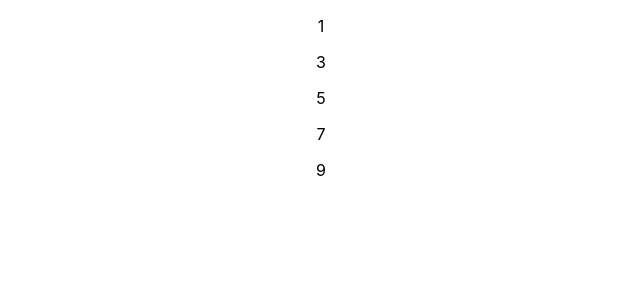
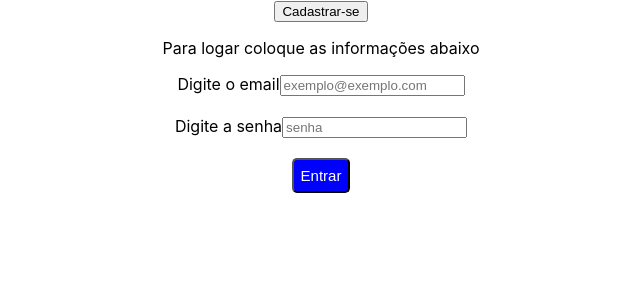
Before and after one commit to adrianojsjr/projeto_integradorUC1, a React (Create React App) app in the folder pi_react/: page / in a window 1280 px wide. Shown: the top 300 px of the page, without its empty margins (319-959 px from the left). Built offline with nearby package versions, Linux system fonts and the light colour scheme.

Commit message:
inicio da tela de  cadastro e login

```diff
--- a/pi_react/src/App.css
+++ b/pi_react/src/App.css
@@ -36,3 +36,11 @@
     transform: rotate(360deg);
   }
 }
+
+.btnEntrar{
+  background-color: blue;
+  color: white;
+  padding: 7px;
+  font-size: 15px;
+  border-radius: 5px;
+}
--- a/pi_react/src/App.js
+++ b/pi_react/src/App.js
@@ -100,27 +100,108 @@ import './App.css';
 //   );
 // }
 
-function App() {
+// function App() {
 
-  //faça uma lista com todos os numeros ate 10, mas exiba apenas os numeros impares
+//   //faça uma lista com todos os numeros ate 10, mas exiba apenas os numeros impares
 
-  let numero = [1, 2, 3, 4, 5, 6, 7, 8, 9, 10];
-  let impar = [];
+//   let numero = [1, 2, 3, 4, 5, 6, 7, 8, 9, 10];
+//   let impar = [];
 
-  for (let i = 0; i < numero.length; i++) { // i começa em 0 e vai até o último índice (numero.length).
-    if (numero[i] % 2 !== 0) {  //verifica se o resto é diferente de 0
-      impar.push(<p>{numero[i]}</p>); //Se for ímpar, adiciona um <p> com o número dentro de impares
-    }
-  }
+//   for (let i = 0; i < numero.length; i++) { // i começa em 0 e vai até o último índice (numero.length).
+//     if (numero[i] % 2 !== 0) {  //verifica se o resto é diferente de 0
+//       impar.push(<p>{numero[i]}</p>); //Se for ímpar, adiciona um <p> com o número dentro de impares
+//     }
+//   }
 
 
 
 
-return (
-  <main className="App">
-    {impar}
-  </main>
-);
+// return (
+//   <main className="App">
+//     {impar}
+//   </main>
+// );
+
+// }
+
+
+
+function App() {
+
+  //variável para o email
+  let email
+
+  function mudaEmail(valor) {
+
+    email = valor
+
+  }
+
+
+  //variável para senha
+  let senha
+
+  function mudaSenha(valor) {
+
+    senha = valor
+
+  }
+
+  function enviar() {
+    alert("Email: " + email + " senha: " + senha)
+  }
+
+  let telaLogin = true;
+
+  function mudaTela(){
+    telaLogin = !telaLogin
+  }
+
+  return (
+    <main className="App">
+
+      <button onClick={() => mudaTela()}>
+        {telaLogin && ("Cadastrar-se")}
+        {!telaLogin && ("Login")}
+      </button>
+
+      {/* formulário de cadastro com o campo para email, senha e um botão para enviar */}
+
+      { !telaLogin && (
+        <form className='cadastro'>
+        </form>
+      )}
+
+
+      {/* formulário de login com o campo para email, senha e um botão para enviar */}
+
+      {telaLogin && (
+        <form className='login'>
+          <p>Para logar coloque as informações abaixo</p>
+
+          <label>Digite o email
+            <input type='email' placeholder='exemplo@exemplo.com' onChange={(e) => mudaEmail(e.target.value)} />
+          </label>
+
+          <br />
+          <br />
+
+          <label>Digite a senha
+            <input type='password' placeholder='senha' onChange={(e) => mudaSenha(e.target.value)} /><br />
+          </label>
+
+          <br />
+
+          <button className="btnEntrar" onClick={() => enviar()}>Entrar</button>
+
+        </form>
+      )}
+
+
+
+
+    </main>
+  );
 
 }
 
```
